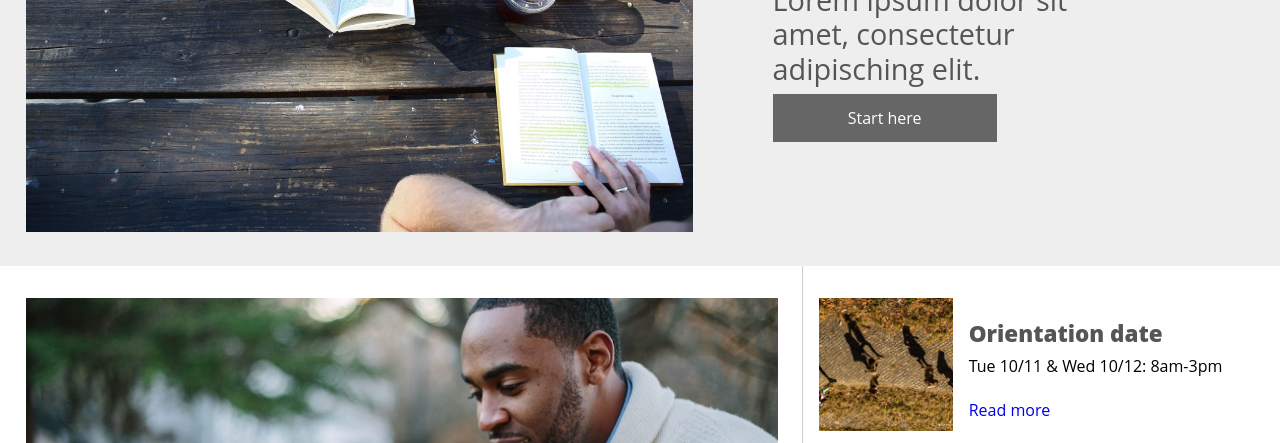
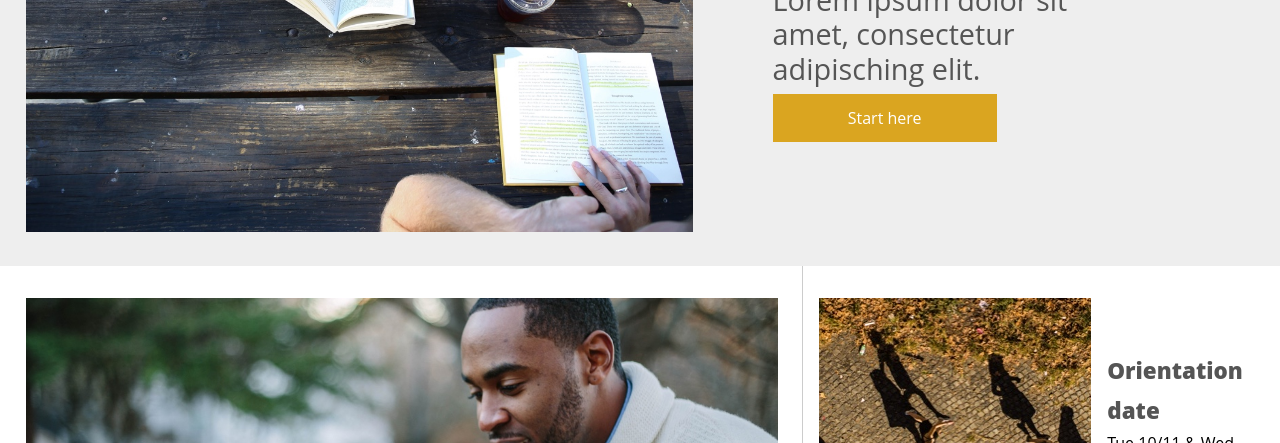
Before and after one commit to shineyk/ColmarAcademy, a plain HTML site: page index.html in a window 1280 px wide. In both pictures the pointer is over the element "Start here". Shown: the part 357-800 px from the top of the page. Drawn offline with Linux system fonts and the light colour scheme; a web font is replaced by a local one.

Commit message:
Added hover color

```diff
--- a/resources/css/style.css
+++ b/resources/css/style.css
@@ -152,6 +152,11 @@ p {
 	width: 12rem;
 }
 
+.button-large:hover {
+	background-color: goldenrod;
+	text-color: black;
+}
+
 @media only screen and (max-width: 760px) {
 	.nav-desktop, .branding {
 		display: none;
@@ -260,17 +265,13 @@ p {
 	max-width: 65%;
 }
 
-.campus-img img, .thesis-img img {
-	max-width: 100%;
-}
-
 .two-column-container-right li {
 	max-width: 100%;
 }
 
 .campus-img, .thesis-img {
-	width: 30%;
 	padding: 0;
+	max-width: 100%;
 }
 
 @media only screen and (max-width: 760px) {
@@ -345,9 +346,6 @@ p {
 }
 
 /*********************** Online Curriculum **********************/
-#study-areas {
-}
-
 #study-areas-title h1 {
 	text-align: center;
 	padding: 2rem 0 1rem 0;
@@ -404,6 +402,11 @@ p {
 	}
 }
 
+.subject-box:hover,
+.two-column-container-right li:hover {
+	background-color: #ebcb7a;
+}
+
 /**************************** Footer *****************************/
 footer {
 	padding-top: 2rem;
```
